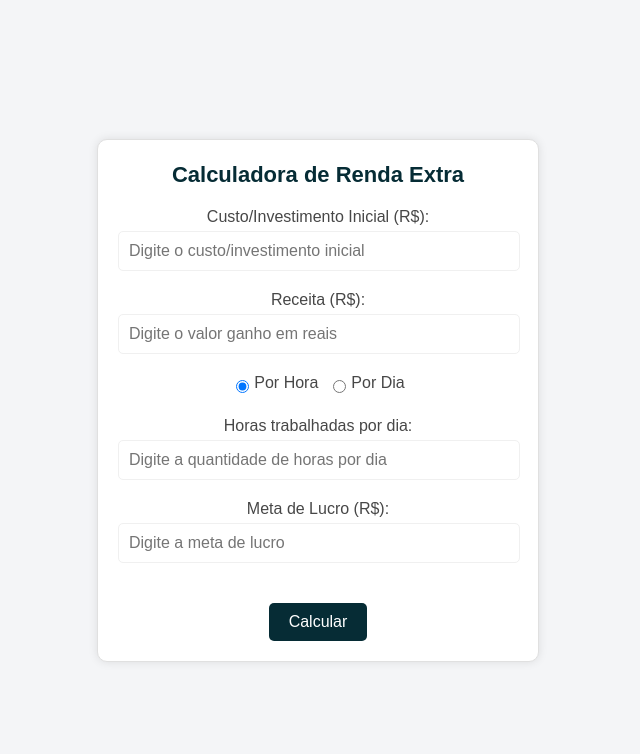
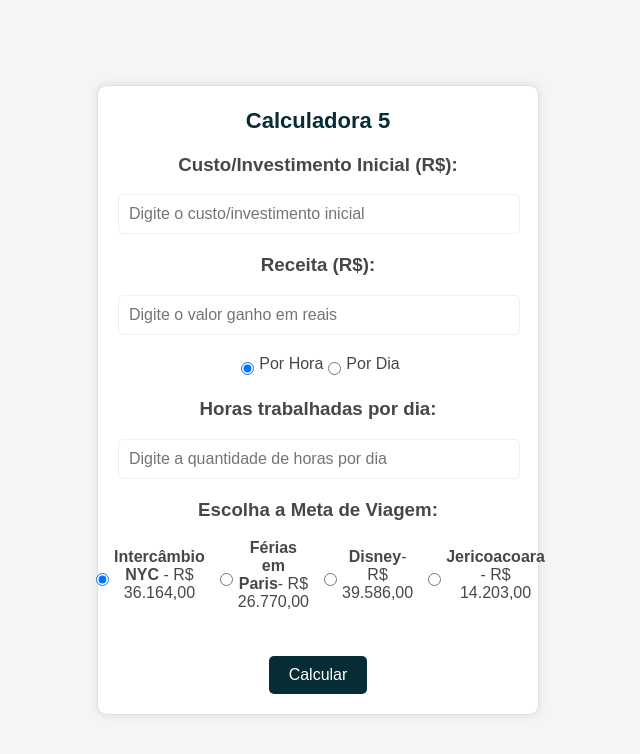
Before and after one commit to camilahorita/calculadoraRendaExtra, a plain HTML site: page index.html in a window 1280 px wide. Shown: the whole page, without its empty margins (322-962 px from the left). Drawn offline with Linux system fonts and the light colour scheme.

Commit message:
Update index.html

```diff
--- a/index.html
+++ b/index.html
@@ -3,38 +3,55 @@
 <head>
     <meta charset="UTF-8">
     <meta name="viewport" content="width=device-width, initial-scale=1.0">
-    <title>Calculadora de Renda Extra</title>
+    <title>Calculadora 5</title>
     <link rel="stylesheet" href="style.css">
 </head>
 <body>
     <div class="container">
-        <h2>Calculadora de Renda Extra</h2>
-
-        <label for="investimento">Custo/Investimento Inicial (R$):</label>
+        <h2>Calculadora 5</h2>
+        <label for="investimento"><h3>Custo/Investimento Inicial (R$):</h3></label>
         <input type="number" id="investimento" placeholder="Digite o custo/investimento inicial">
 
-        <label for="receita">Receita (R$):</label>
+        <label for="receita"><h3>Receita (R$):</h3></label>
         <input type="number" id="receita" placeholder="Digite o valor ganho em reais">
 
         <div class="radio-group">
             <div>
                 <input type="radio" id="porHora" name="receitaTipo" value="hora" checked>
                 <label for="porHora">Por Hora</label>
-            </div>
-            <div>
-                <input type="radio" id="porDia" name="receitaTipo" value="dia">
+                <input id="porDia" type="radio" id="porDia" name="receitaTipo" value="dia">
                 <label for="porDia">Por Dia</label>
             </div>
         </div>
+
         <div id="horasPorDiaContainer">
-            <label for="horas">Horas trabalhadas por dia:</label>
+            <label for="horas"><h3>Horas trabalhadas por dia:</h3></label>
             <input type="number" id="horas" placeholder="Digite a quantidade de horas por dia">
         </div>
 
-        <label for="meta">Meta de Lucro (R$):</label>
-        <input type="number" id="meta" placeholder="Digite a meta de lucro">
+        <label for="goal"><h3>Escolha a Meta de Viagem:</h3></label>
+        <div class="radio-group">
+            <div>
+                <input type="radio" id="nyc" name="hours-type" value="36164" checked>
+                <label for="nyc"><b>Intercâmbio NYC </b>- R$ 36.164,00 </label>
+            </div>
+            <div>
+                <input type="radio" id="paris" name="hours-type" value="26770">
+                <label for="paris"><b>Férias em Paris</b>- R$ 26.770,00</label>
+            </div>
+            <div>
+                <input type="radio" id="disney" name="hours-type" value="39586">
+                <label for="disney"><b>Disney</b>- R$ 39.586,00</label>
+            </div>
+            <div>
+                <input type="radio" id="jeri" name="hours-type" value="14203">
+                <label for="jeri"><b>Jericoacoara </b>- R$ 14.203,00</label>
+            </div>
+        </div>
+        <div>
+            <button onclick="calcular()">Calcular</button>
+        </div>
 
-        <button onclick="calcular()">Calcular</button>
 
         <div class="results" id="resultadoDiv" style="display: none;"></div>
     </div>
```
